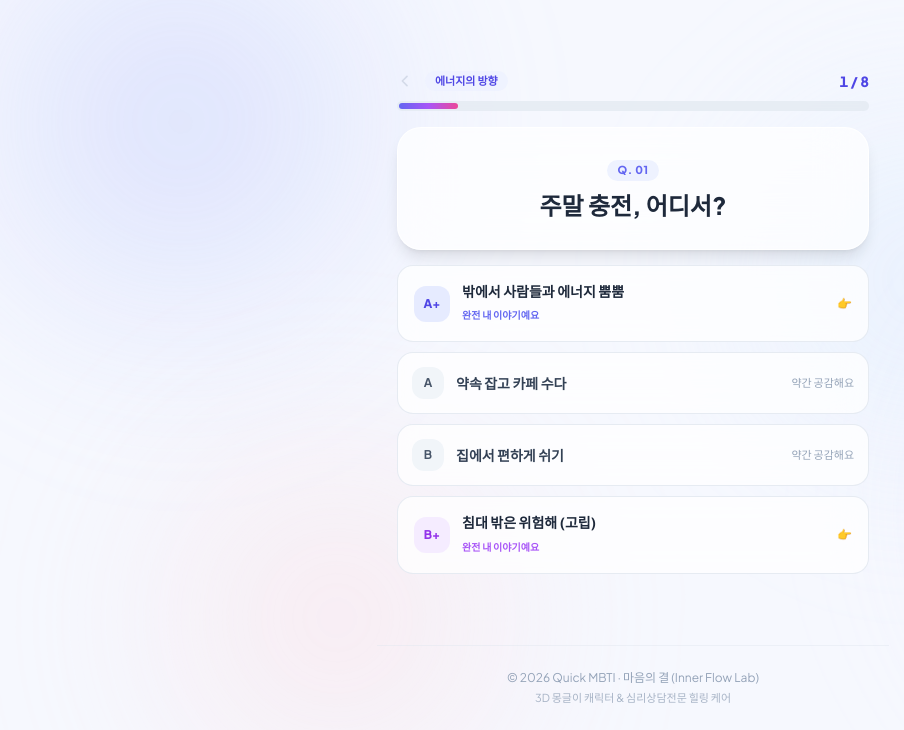
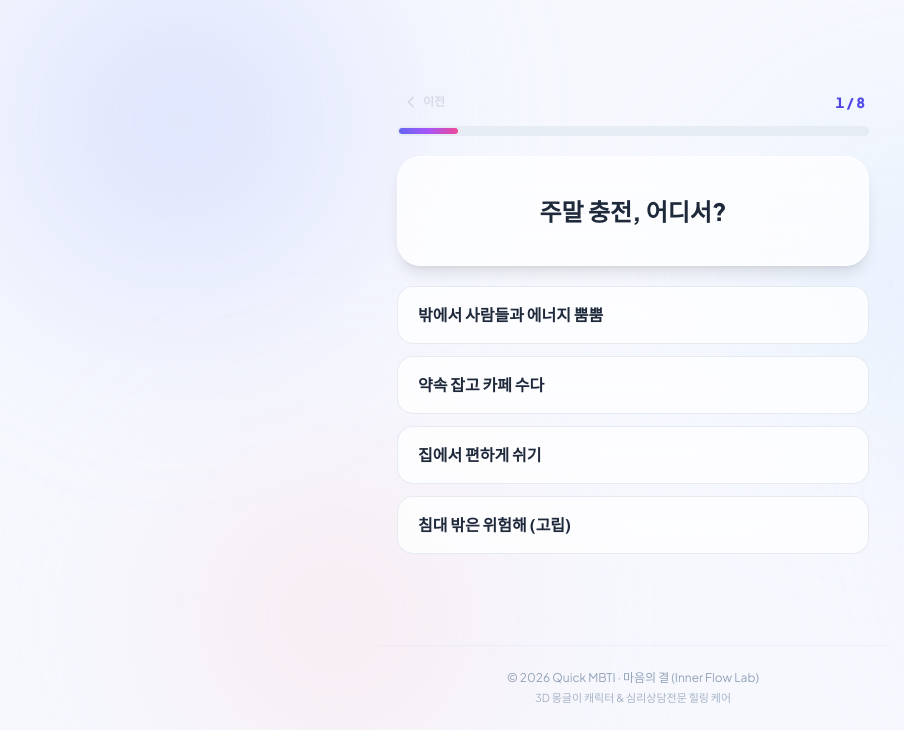
Before and after one commit to SteadyBuilder/quick-mbti, a website: page index.html in a window 1280 px wide. Both pictures are taken after a click on the button "따뜻한 마음 여행 시작하기". Shown: the part 70-800 px from the top of the page, without its empty margins (7-911 px from the left). Drawn offline with nearby package versions, Linux system fonts and the light colour scheme; a web font is replaced by a local one.

Commit message:
style: 질문 화면 불필요 요소(카테고리, Q뱃지, A/B박스, 부가텍스트) 제거 및 심플한 질문-답변 보기 UI 개편

```diff
--- a/index.html
+++ b/index.html
@@ -310,16 +310,14 @@
     <!-- SCREEN 2: QUESTION (질문 화면) -->
     <section id="screen-question" class="hidden flex-col">
       <!-- Progress Indicator -->
-      <div class="mb-4">
-        <div class="flex items-center justify-between text-xs font-semibold text-slate-500 mb-2">
-          <div class="flex items-center gap-2">
-            <button onclick="prevQuestion()" id="btn-prev" class="p-1 -ml-1 text-slate-400 hover:text-slate-700 transition-colors disabled:opacity-30 disabled:pointer-events-none" title="이전 질문">
-              <svg xmlns="http://www.w3.org/2000/svg" class="w-4 h-4" fill="none" viewBox="0 0 24 24" stroke="currentColor">
-                <path stroke-linecap="round" stroke-linejoin="round" stroke-width="2.5" d="M15 19l-7-7 7-7" />
-              </svg>
-            </button>
-            <span id="question-category" class="text-indigo-600 bg-indigo-50/80 px-2.5 py-0.5 rounded-full text-[11px] font-bold">에너지의 방향</span>
-          </div>
+      <div class="mb-5">
+        <div class="flex items-center justify-between text-xs font-semibold text-slate-500 mb-2.5 px-1">
+          <button onclick="prevQuestion()" id="btn-prev" class="p-1.5 -ml-1 text-slate-400 hover:text-slate-700 transition-colors disabled:opacity-30 disabled:pointer-events-none flex items-center gap-1 font-bold text-xs" title="이전 질문">
+            <svg xmlns="http://www.w3.org/2000/svg" class="w-4 h-4" fill="none" viewBox="0 0 24 24" stroke="currentColor">
+              <path stroke-linecap="round" stroke-linejoin="round" stroke-width="2.5" d="M15 19l-7-7 7-7" />
+            </svg>
+            <span>이전</span>
+          </button>
           <span class="tabular-nums font-extrabold text-indigo-600 text-sm" id="question-counter">1 / 8</span>
         </div>
         <div class="w-full h-2.5 bg-slate-200/70 rounded-full overflow-hidden p-0.5 backdrop-blur-sm">
@@ -328,62 +326,44 @@
       </div>
 
       <!-- Question Card (Squash & Stretch Bounce) -->
-      <div id="question-card-box" class="glass-card rounded-3xl p-6 md:p-7 shadow-lg mb-4 text-center relative overflow-hidden animate-jelly-card">
-        <span id="question-badge" class="inline-block text-[11px] font-extrabold text-indigo-500 bg-indigo-50 px-2.5 py-0.5 rounded-full tracking-wider uppercase mb-2">Q. 01</span>
+      <div id="question-card-box" class="glass-card rounded-3xl p-7 md:p-8 shadow-lg mb-5 text-center relative overflow-hidden animate-jelly-card flex items-center justify-center min-h-[110px]">
         <h2 id="question-text" class="text-xl md:text-2xl font-black text-slate-800 leading-snug break-keep">
           주말 충전, 어디서?
         </h2>
       </div>
 
-      <!-- 4-Level Scaled Answer Options (4점 척도 & 젤리 탭) -->
-      <div class="space-y-2.5" id="options-container">
+      <!-- Clean & Direct Answer Options (순수 질문-답변 보기) -->
+      <div class="space-y-3" id="options-container">
         <!-- Option A+ (Strong) -->
-        <button onclick="selectOption(2)" class="jelly-btn glass-button w-full p-4 rounded-2xl text-left flex items-center justify-between group">
-          <div class="flex items-center gap-3">
-            <span class="w-9 h-9 rounded-xl bg-indigo-100/80 text-indigo-600 font-black flex items-center justify-center text-xs group-hover:bg-indigo-600 group-hover:text-white transition-colors shadow-xs">A+</span>
-            <div>
-              <p class="text-sm font-bold text-slate-800 leading-snug" id="opt-a-strong">밖에서 사람들과 에너지 뿜뿜</p>
-              <span class="text-[10px] text-indigo-500 font-semibold">완전 내 이야기예요</span>
-            </div>
-          </div>
-          <span class="text-xs text-slate-400 group-hover:translate-x-1 transition-transform">👉</span>
+        <button onclick="selectOption(2)" class="jelly-btn glass-button w-full py-4 px-5 rounded-2xl text-left hover:border-indigo-300 hover:bg-white/95 transition-all group shadow-xs">
+          <p class="text-sm md:text-base font-bold text-slate-800 leading-relaxed group-hover:text-indigo-600 transition-colors break-keep" id="opt-a-strong">
+            밖에서 사람들과 에너지 뿜뿜
+          </p>
         </button>
 
         <!-- Option A (Slight) -->
-        <button onclick="selectOption(1)" class="jelly-btn glass-button w-full p-3.5 rounded-2xl text-left flex items-center justify-between group">
-          <div class="flex items-center gap-3">
-            <span class="w-8 h-8 rounded-xl bg-slate-100 text-slate-600 font-bold flex items-center justify-center text-xs group-hover:bg-indigo-500 group-hover:text-white transition-colors">A</span>
-            <div>
-              <p class="text-xs md:text-sm font-semibold text-slate-700" id="opt-a-slight">약속 잡고 카페 수다</p>
-            </div>
-          </div>
-          <span class="text-[11px] text-slate-400 font-medium">약간 공감해요</span>
+        <button onclick="selectOption(1)" class="jelly-btn glass-button w-full py-4 px-5 rounded-2xl text-left hover:border-indigo-300 hover:bg-white/95 transition-all group shadow-xs">
+          <p class="text-sm md:text-base font-bold text-slate-800 leading-relaxed group-hover:text-indigo-600 transition-colors break-keep" id="opt-a-slight">
+            약속 잡고 카페 수다
+          </p>
         </button>
 
         <!-- Option B (Slight) -->
-        <button onclick="selectOption(-1)" class="jelly-btn glass-button w-full p-3.5 rounded-2xl text-left flex items-center justify-between group">
-          <div class="flex items-center gap-3">
-            <span class="w-8 h-8 rounded-xl bg-slate-100 text-slate-600 font-bold flex items-center justify-center text-xs group-hover:bg-purple-500 group-hover:text-white transition-colors">B</span>
-            <div>
-              <p class="text-xs md:text-sm font-semibold text-slate-700" id="opt-b-slight">집에서 편하게 쉬기</p>
-            </div>
-          </div>
-          <span class="text-[11px] text-slate-400 font-medium">약간 공감해요</span>
+        <button onclick="selectOption(-1)" class="jelly-btn glass-button w-full py-4 px-5 rounded-2xl text-left hover:border-indigo-300 hover:bg-white/95 transition-all group shadow-xs">
+          <p class="text-sm md:text-base font-bold text-slate-800 leading-relaxed group-hover:text-indigo-600 transition-colors break-keep" id="opt-b-slight">
+            집에서 편하게 쉬기
+          </p>
         </button>
 
         <!-- Option B+ (Strong) -->
-        <button onclick="selectOption(-2)" class="jelly-btn glass-button w-full p-4 rounded-2xl text-left flex items-center justify-between group">
-          <div class="flex items-center gap-3">
-            <span class="w-9 h-9 rounded-xl bg-purple-100/80 text-purple-600 font-black flex items-center justify-center text-xs group-hover:bg-purple-600 group-hover:text-white transition-colors shadow-xs">B+</span>
-            <div>
-              <p class="text-sm font-bold text-slate-800 leading-snug" id="opt-b-strong">침대 밖은 위험해 (고립)</p>
-              <span class="text-[10px] text-purple-500 font-semibold">완전 내 이야기예요</span>
-            </div>
-          </div>
-          <span class="text-xs text-slate-400 group-hover:translate-x-1 transition-transform">👉</span>
+        <button onclick="selectOption(-2)" class="jelly-btn glass-button w-full py-4 px-5 rounded-2xl text-left hover:border-indigo-300 hover:bg-white/95 transition-all group shadow-xs">
+          <p class="text-sm md:text-base font-bold text-slate-800 leading-relaxed group-hover:text-indigo-600 transition-colors break-keep" id="opt-b-strong">
+            침대 밖은 위험해 (고립)
+          </p>
         </button>
       </div>
     </section>
+
 
     <!-- SCREEN 3: INTERSTITIAL LOADING (감성 분석 대기 화면) -->
     <section id="screen-loading" class="hidden flex-col items-center justify-center text-center py-16 animate-jelly-card">
@@ -1488,8 +1468,6 @@
     function renderQuestion() {
       const q = questions[currentIdx];
       document.getElementById('question-counter').innerText = (currentIdx + 1) + ' / ' + questions.length;
-      document.getElementById('question-badge').innerText = q.badge;
-      document.getElementById('question-category').innerText = q.category;
       document.getElementById('question-text').innerText = q.text;
 
       document.getElementById('opt-a-strong').innerText = q.optAStrong;
```
